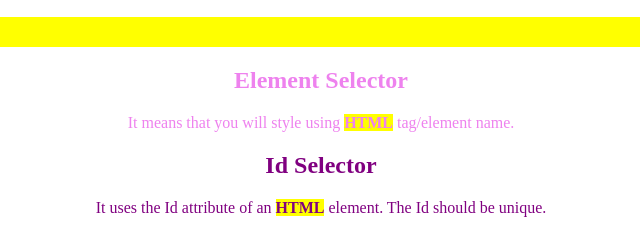
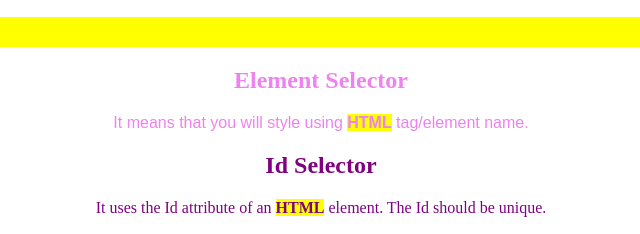
Before and after one commit to iamsaqib24/css-brush-up, a plain HTML site: page index.html in a window 1280 px wide. In both pictures the pointer is over the element 640 px from the left and 123 px from the top of the page. Shown: the top 234 px of the page, 319-959 px from the left. Drawn offline with Linux system fonts and the light colour scheme.

Commit message:
pseudo-selector

```diff
--- a/style.css
+++ b/style.css
@@ -31,3 +31,9 @@ id > class > specific element
 ul > li {
   list-style: none;
 }
+
+/* pseudo selector */
+
+p:hover {
+  font-family: fantasy;
+}
```
